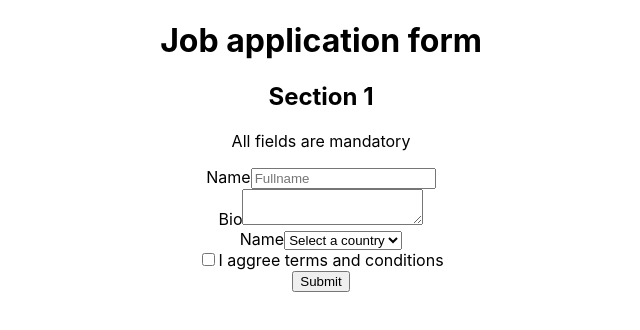
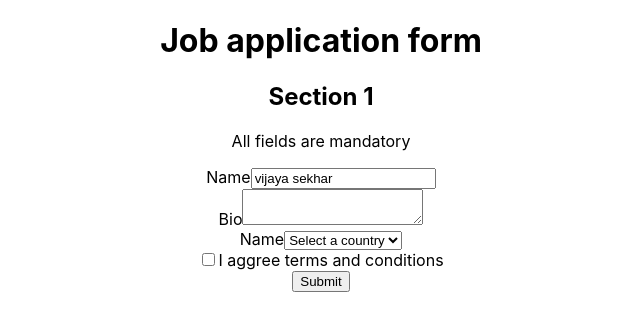
Before and after one commit to vijay-1248/UI_2023, a React (Create React App) app in the folder react/rtl-queries-app/: page / in a window 1280 px wide. Shown: the top 330 px of the page, without its empty margins (319-959 px from the left). Built offline with nearby package versions, Linux system fonts and the light colour scheme.

Commit message:
getByDisplayValue()

```diff
--- a/react/rtl-queries-app/src/components/application/application.tsx
+++ b/react/rtl-queries-app/src/components/application/application.tsx
@@ -7,7 +7,7 @@
             <form>
             <div>
                 <label htmlFor="name">Name</label>
-                <input type='text' id='name' placeholder="Fullname" />
+                <input type='text' id='name' placeholder="Fullname" value='vijaya sekhar' onChange={() => {}}/>
             </div>
             <div>
                 <label htmlFor='bio'>Bio</label>
```
Also changed, not shown: 1 other file (tests, documents, lock files or other folders).
